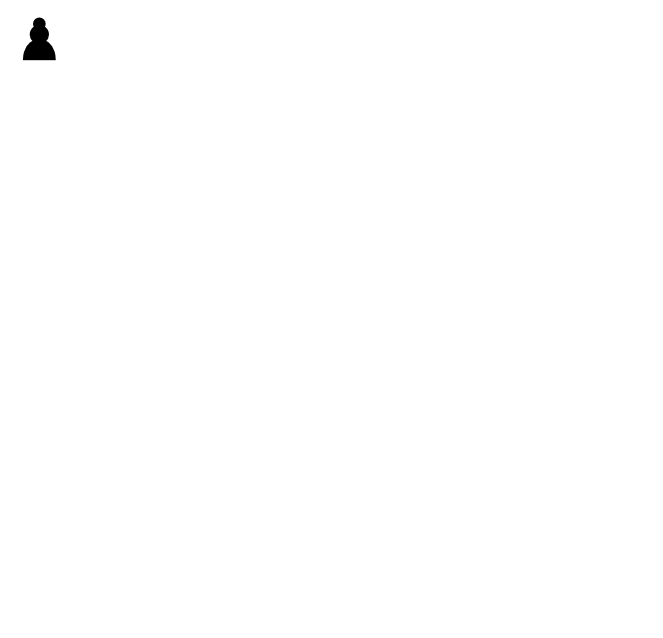
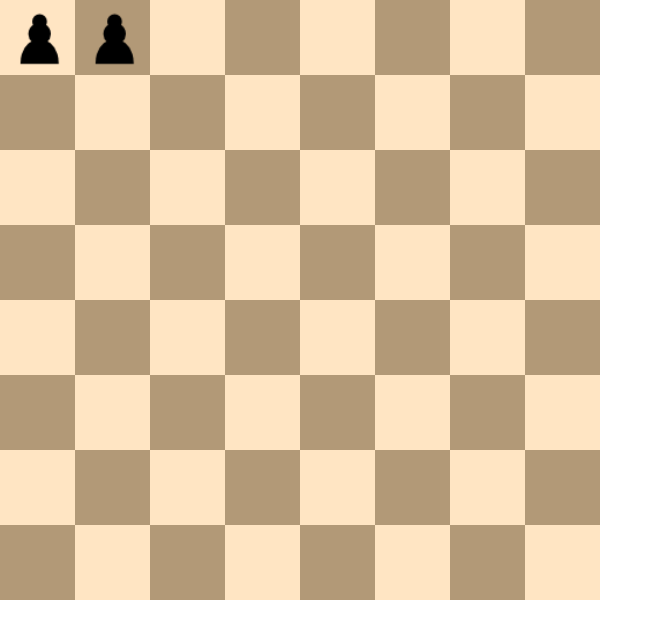
Before and after one commit to wgarvie/networked-chess, a plain HTML site: page public/index.html in a window 1280 px wide. Shown: the whole page, without its empty margins (0-663 px from the left). Drawn offline with Linux system fonts and the light colour scheme.

Commit message:
Drawing board and pieces.

```diff
--- /dev/null
+++ b/public/chess.css
@@ -0,0 +1,4 @@
+html, body, div, canvas {
+  margin: 0;
+  padding: 0;
+}
--- a/public/client.js
+++ b/public/client.js
@@ -3,12 +3,17 @@ $(function() {
   var canvas = $('.game-canvas').get(0);
   var context = canvas.getContext('2d');
 
+  var boardHeight = 600;
+
   var img = new Image();
   img.src = "images/black_pawn.png";
   //context.drawImage(img,0,0);
   img.onload = function() {
-    context.drawImage(img, 0, 0);
+    context.drawImage(img, 3, 3,70,70);
+    context.drawImage(img, 78, 3,70,70);
   }
+
+  drawBoard(context, boardHeight);
 
 
 });
--- /dev/null
+++ b/public/draw.js
@@ -0,0 +1,16 @@
+function drawBoard(context, boardHeight) {
+  tileSize = boardHeight/8;
+  for (y = 0; y < 8; y++) {
+    for(x = 0; x < 8; x++) {
+      if(((x + y) % 2) == 0){
+        //context.fillStyle="#DCDCDC";
+        context.fillStyle="#FFE5C3";
+      }
+      else {
+        //context.fillStyle='rgba(44,62,80,1.0)';
+        context.fillStyle="#B29977";
+      }
+      context.fillRect(x*tileSize,y*tileSize, tileSize, tileSize);
+    }
+  }
+}
--- a/public/index.html
+++ b/public/index.html
@@ -2,10 +2,12 @@
 <html>
   <head>
     <title>Chess</title>
+    <link rel='stylesheet' href='chess.css'>
   </head>
   <body>
     <canvas class="game-canvas" height="600" width="600"></canvas>
     <script src="./jquery-3.2.1.js"></script>
     <script src="./client.js"></script>
+    <script src="./draw.js"></script>
   </body>
 </html>
```
Also changed, not shown: 1 other file.
